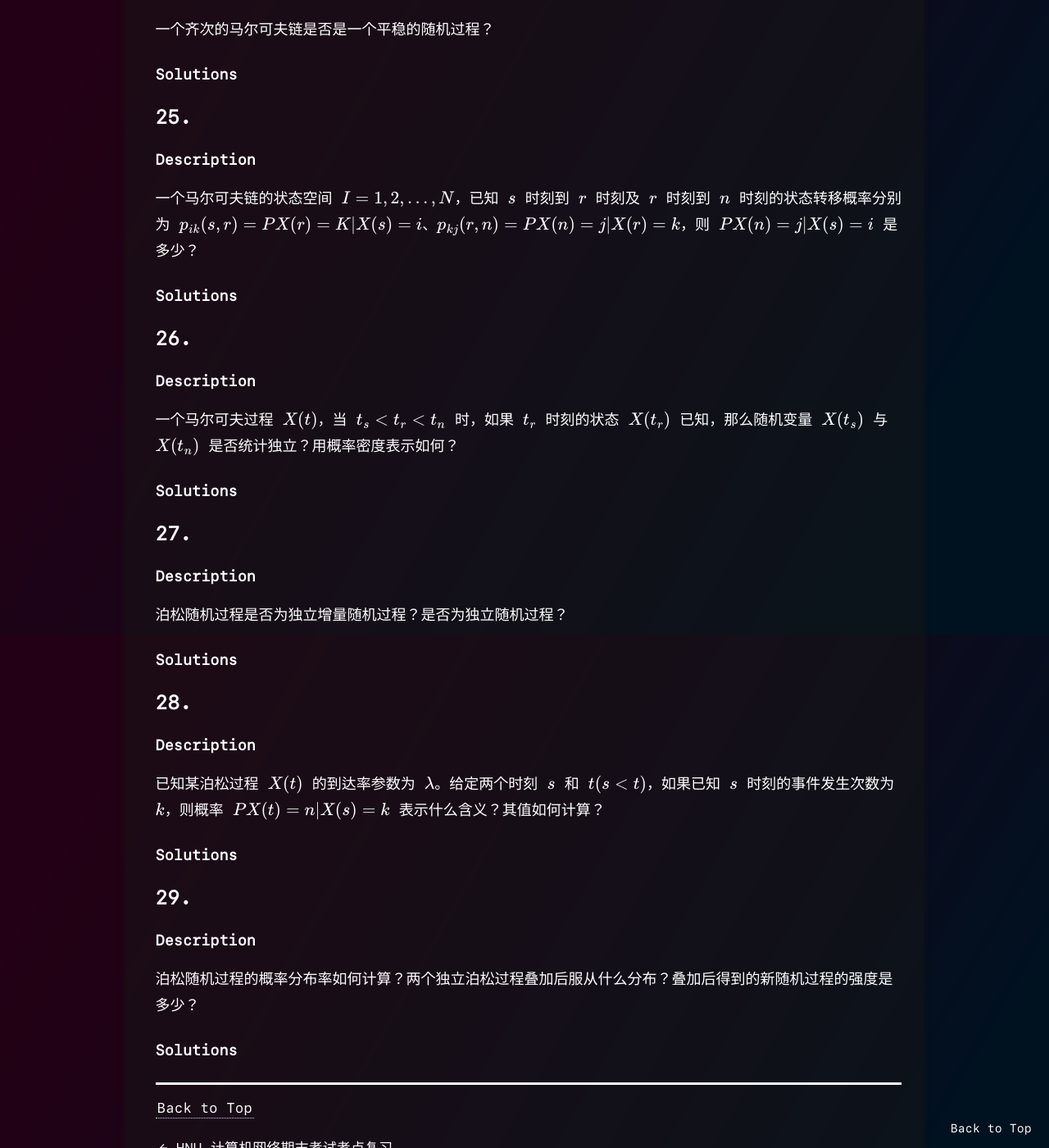
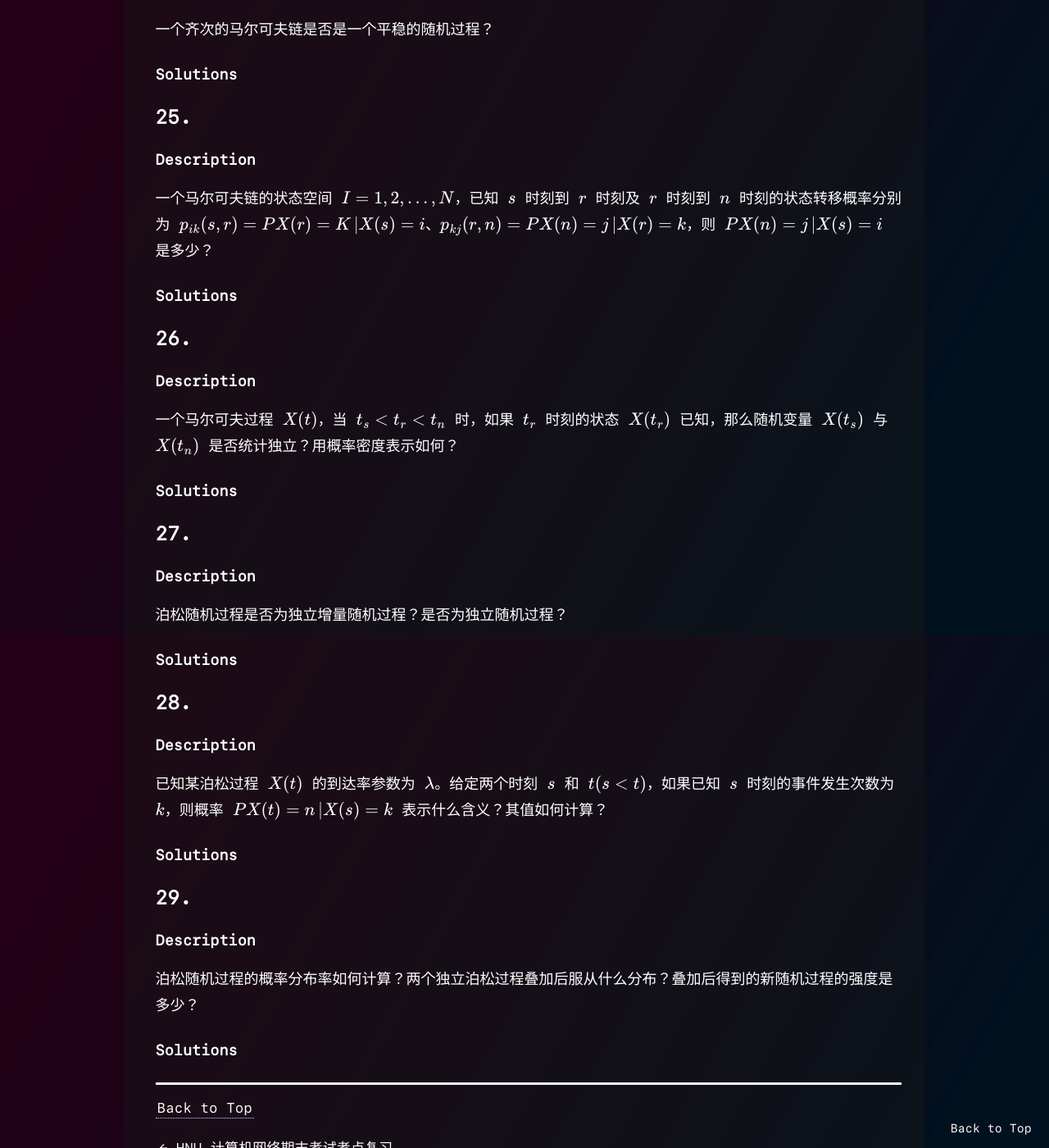
Before and after one commit to CongJyu/CongJyu.github.io, a Jekyll site: the page built from _posts/2024-01-03-hnu_sp_review.md, in a window 1280 px wide and 1400 px high, scrolled down 8226 px. Shown: the whole window at 82% size. Built offline with Jekyll 4.4.1, drawn with Linux system fonts in a browser that asks for light colours; some web fonts are replaced; formulas are drawn with MathJax 3; comment, search, counter and statistics services are not loaded.

Commit message:
update post

```diff
--- a/_posts/2024-01-03-hnu_sp_review.md
+++ b/_posts/2024-01-03-hnu_sp_review.md
@@ -355,7 +355,7 @@
 
 #### Description
 
-一个马尔可夫链的状态空间 $I = \{ 1, 2, ..., N \}$，已知 $s$ 时刻到 $r$ 时刻及 $r$ 时刻到 $n$ 时刻的状态转移概率分别为 $p_{ik}(s, r) = P \{ X(r) = K \vert X(s) = i \}$、$p_{kj}(r, n) = P \{ X(n) = j \vert X(r) = k \}$，则 $P \{ X(n) = j \vert X(s) = i \}$  是多少？
+一个马尔可夫链的状态空间 $I = \{ 1, 2, ..., N \}$，已知 $s$ 时刻到 $r$ 时刻及 $r$ 时刻到 $n$ 时刻的状态转移概率分别为 $p_{ik}(s, r) = P \{ X(r) = K \left\vert X(s) = i \right.\}$、$p_{kj}(r, n) = P \{ X(n) = j \left\vert X(r) = k \right.\}$，则 $P \{ X(n) = j \left\vert X(s) = i\right.\}$  是多少？
 
 #### Solutions
 
@@ -379,7 +379,7 @@
 
 #### Description
 
-已知某泊松过程 $X(t)$ 的到达率参数为 $\lambda$。给定两个时刻 $s$ 和 $t(s \lt t)$，如果已知 $s$ 时刻的事件发生次数为 $k$，则概率 $P \{X(t) = n \vert X(s) = k \}$ 表示什么含义？其值如何计算？
+已知某泊松过程 $X(t)$ 的到达率参数为 $\lambda$。给定两个时刻 $s$ 和 $t(s \lt t)$，如果已知 $s$ 时刻的事件发生次数为 $k$，则概率 $P\{X(t) = n \left\vert X(s) = k \right.\}$ 表示什么含义？其值如何计算？
 
 #### Solutions
 
```
